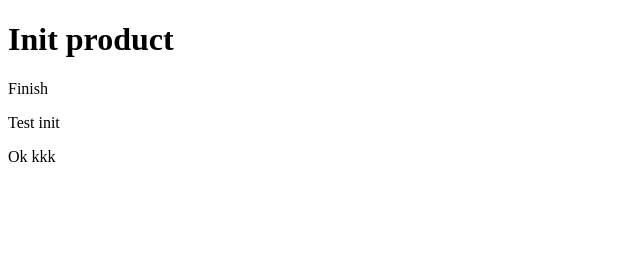
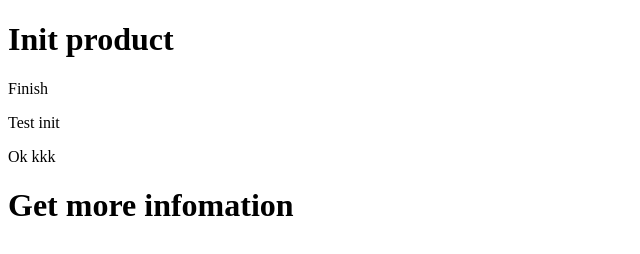
Before and after one commit to ngoctan1234/GIT01, a plain HTML site: page index.html in a window 1280 px wide. Shown: the whole page, without its empty margins (0-640 px from the left). Drawn offline with Linux system fonts and the light colour scheme.

Commit message:
update 1

```diff
--- a/index.html
+++ b/index.html
@@ -10,5 +10,6 @@
     <p>Finish</p>
     <p>Test init</p>
     <p>Ok kkk </p>
+    <h1>Get more infomation</h1>
 </body>
 </html>
```
